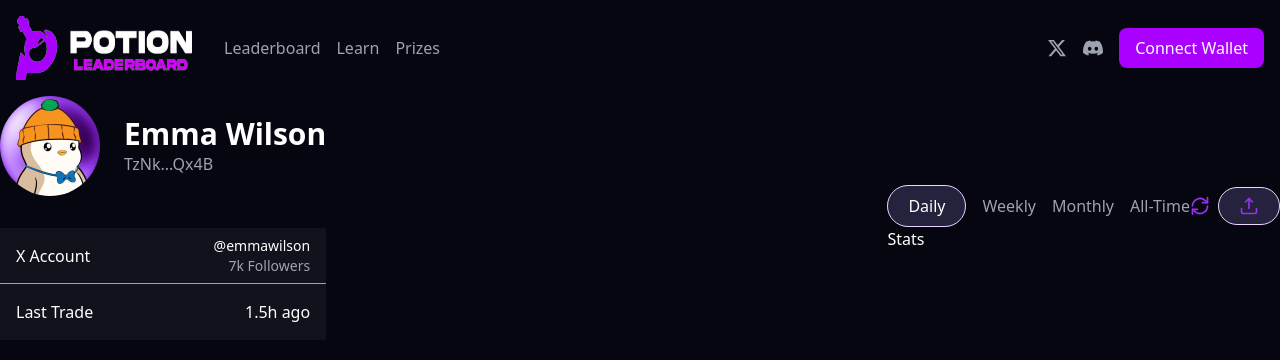
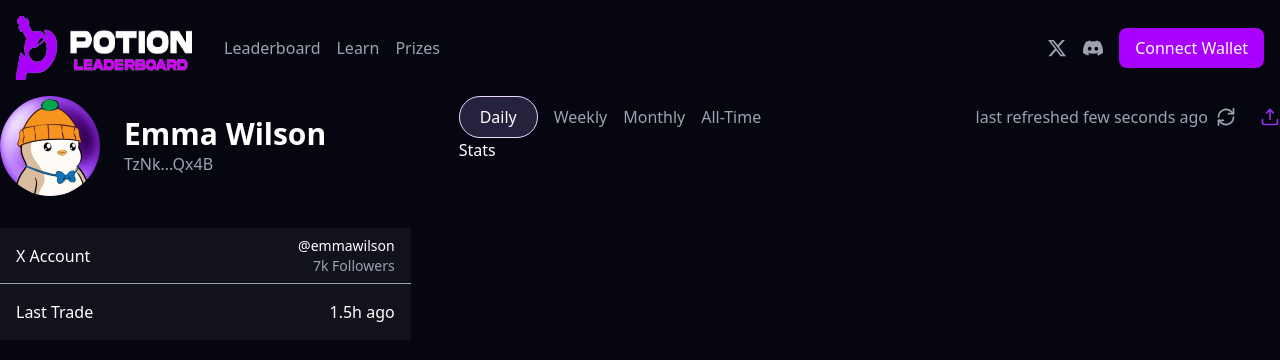
Before and after one commit to deiv-hash/potion-leaderboard, a Next.js app: page /trader/1 in a window 1280 px wide. Shown: the top 360 px of the page. Built offline with nearby package versions, Linux system fonts and the light colour scheme.

Commit message:
Add share functionality and UI improvements to TraderPage

```diff
--- a/app/trader/[wallet]/page.tsx
+++ b/app/trader/[wallet]/page.tsx
@@ -12,6 +12,7 @@ import { useParams } from "next/navigation";
 import { useEffect, useState } from "react";
 import { RefreshIcon } from "@/app/components/icons/RefreshIcon";
 import { ShareIcon } from "@/app/components/icons/ShareIcon";
+import { ShareModal } from "@/app/components/ShareModal";
 
 const getTrader = async (wallet: string): Promise<Trader> => {
   const response = await fetch(
@@ -26,6 +27,7 @@ export default function TraderPage() {
   const { wallet } = useParams();
   const [trader, setTrader] = useState<Trader | null>(null);
   const [loading, setLoading] = useState(true);
+  const [sharingTrader, setSharingTrader] = useState<Trader | null>(null);
 
   useEffect(() => {
     const fetchTrader = async () => {
@@ -35,6 +37,14 @@ export default function TraderPage() {
     };
     fetchTrader();
   }, [wallet]);
+
+  const handleShare = (trader: Trader) => {
+    setSharingTrader(trader);
+  };
+
+  const handleCloseShare = () => {
+    setSharingTrader(null);
+  };
 
   const [selectedTimeFrame, setSelectedTimeFrame] =
     useState<TimeFrame>("daily");
@@ -51,8 +61,11 @@ export default function TraderPage() {
   }
 
   return (
-    <div className="flex items-center justify-between">
-      <div>
+    <div className="flex gap-12">
+      {sharingTrader && (
+        <ShareModal trader={sharingTrader} onClose={handleCloseShare} />
+      )}
+      <div className="w-4/12">
         <div className="flex items-center gap-6">
           <Image
             src={trader.image}
@@ -86,17 +99,25 @@ export default function TraderPage() {
           </div>
         </div>
       </div>
-      <div>
+      <div className="w-8/12">
         <div className="flex justify-between items-center w-full">
           <TimeFrameSelector
             selectedTimeFrame={selectedTimeFrame}
             onTimeFrameChange={handleTimeFrameChange}
           />
-          <div className="flex gap-2">
-            <button className="">
-              <RefreshIcon className="h-5 w-5 text-purple-600 hover:text-purple-300" />
+          <div className="flex gap-6">
+            <button className="flex items-center gap-2">
+              <span className="text-gray-400">
+                last refreshed few seconds ago
+              </span>
+              <RefreshIcon className="h-5 w-5 text-gray-400 hover:text-purple-300" />
             </button>
-            <button className="btn-tab">
+            <button
+              onClick={(e) => {
+                e.stopPropagation();
+                handleShare(trader);
+              }}
+            >
               <ShareIcon className="h-5 w-5 text-purple-600 hover:text-purple-300" />
             </button>
           </div>
```
